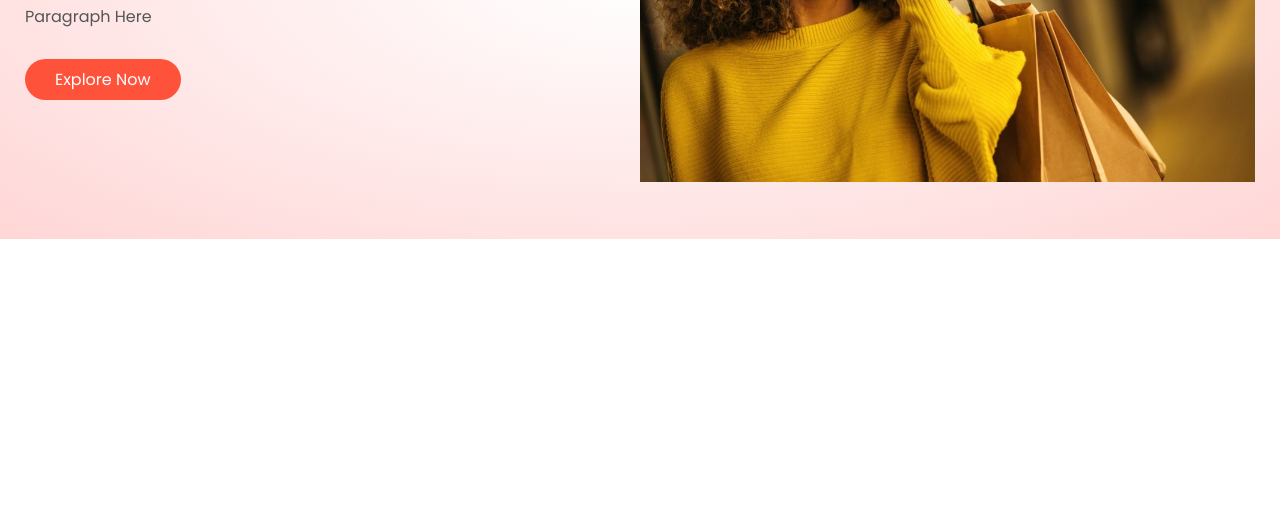
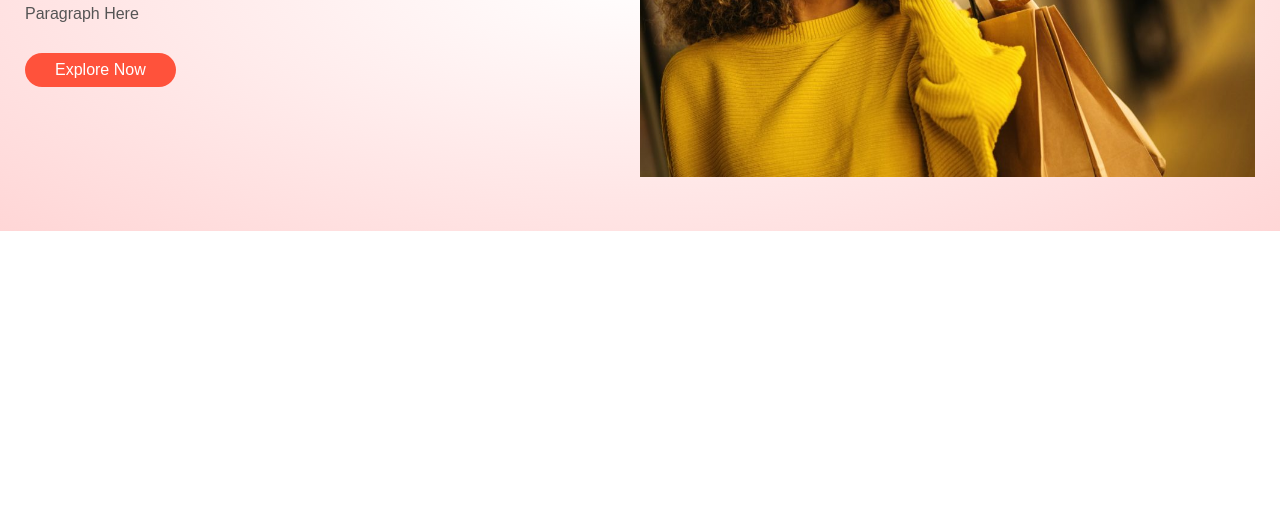
Before and after one commit to samgonzlz/CPSC408_Final, a plain HTML site: page index.html in a window 1280 px wide. Shown: the part 279-800 px from the top of the page. Drawn offline with Linux system fonts and the light colour scheme.

Commit message:
Update index.html

```diff
--- a/index.html
+++ b/index.html
@@ -3,8 +3,7 @@
     <head>
         <meta charset="UTF-8">
         <title>Online Store</title>
-        <link rel="stylesheet" href="style.css">
-        <link href="https://fonts.googleapis.com/css2?family=Poppins:wght@300;400;500;600;700&display=swap" rel="stylesheet">
+        <link rel="stylesheet" href="style.css"
     </head>
     <body>
         <div class="header">
```
